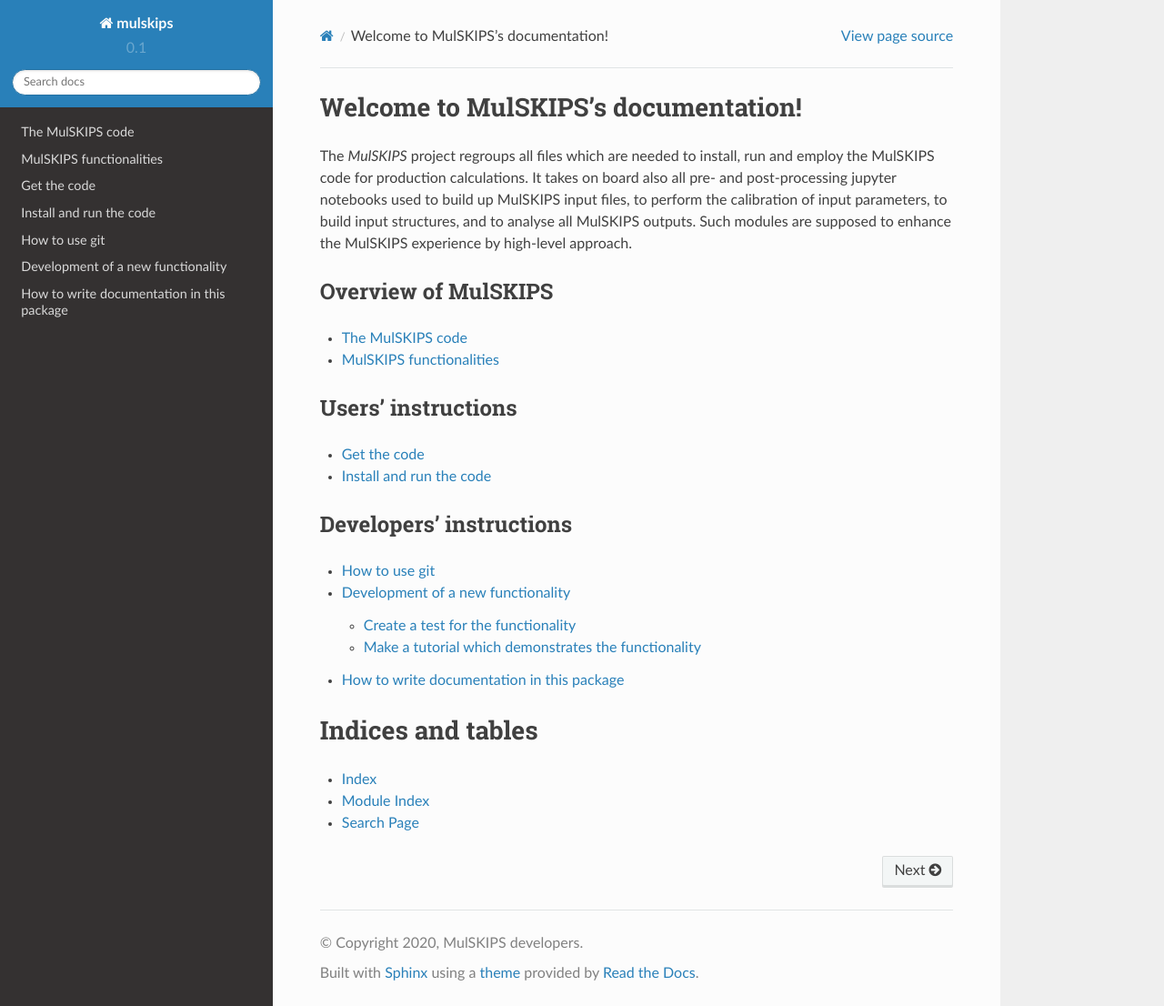
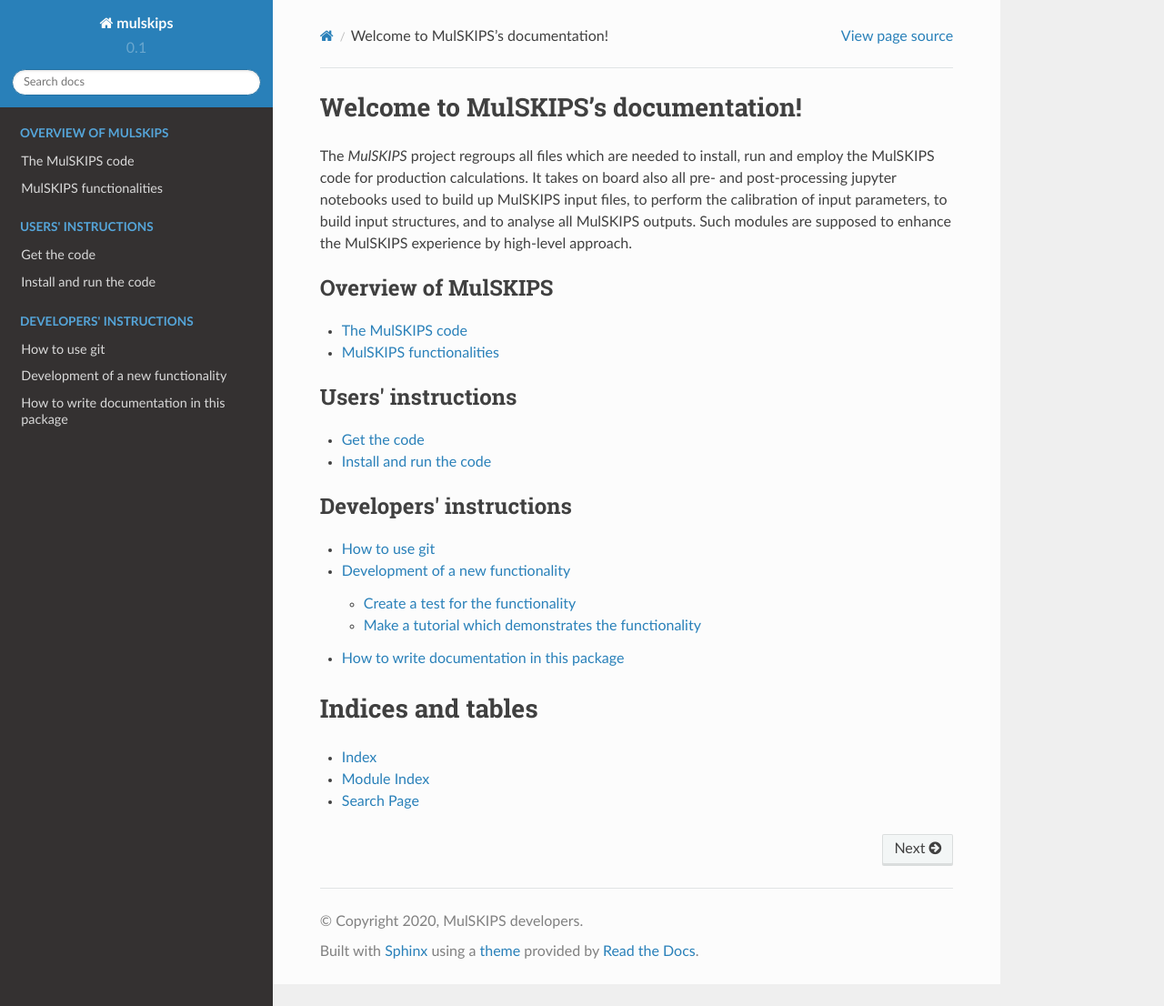
Before and after one commit to giuseppefisicaro/mulskips, a Sphinx documentation site: the page built from docs/source/index.rst, in a window 1280 px wide and 1106 px high. Shown: the whole window at 91% size. Built offline with Sphinx 7.4.7 and the Read the Docs theme 2.0.0, drawn with Linux system fonts in a browser that asks for light colours; some of the changed lines change nothing that is shown.

Commit message:
improved documentation with readthedocs

```diff
--- a/docs/source/index.rst
+++ b/docs/source/index.rst
@@ -13,28 +13,22 @@
 to build input structures, and to analyse all MulSKIPS outputs.
 Such modules are supposed to enhance the MulSKIPS experience by high-level approach.
 
-Overview of MulSKIPS
-------------------
-
 .. toctree::
    :maxdepth: 2
+   :caption: Overview of MulSKIPS
 
    overview
 
 
-Users' instructions
--------------------
+.. toctree::
+   :maxdepth: 2
+   :caption: Users' instructions
+
+   users
 
 .. toctree::
    :maxdepth: 2
-
-   users
-
-Developers' instructions
-------------------------
-
-.. toctree::
-   :maxdepth: 2
+   :caption: Developers' instructions
 
    developers
 
```
